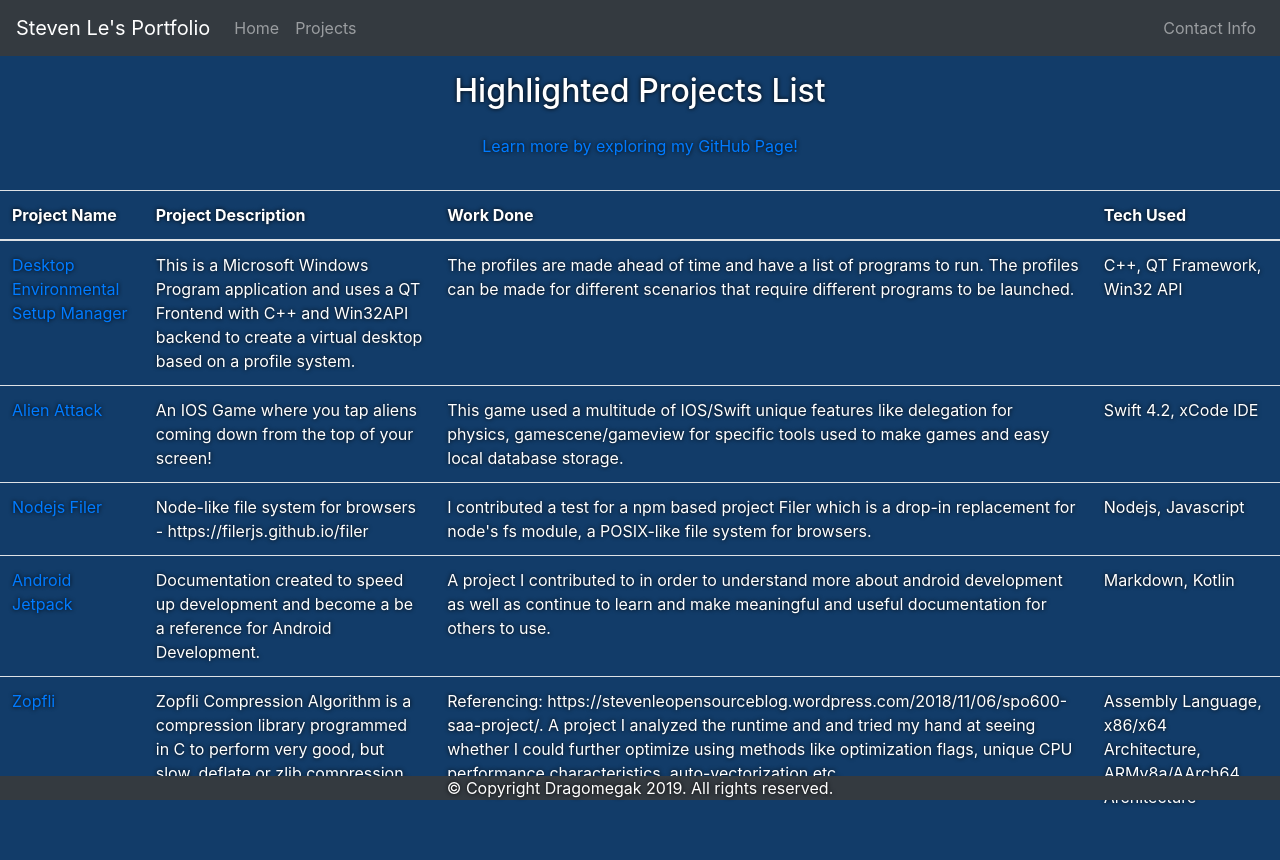
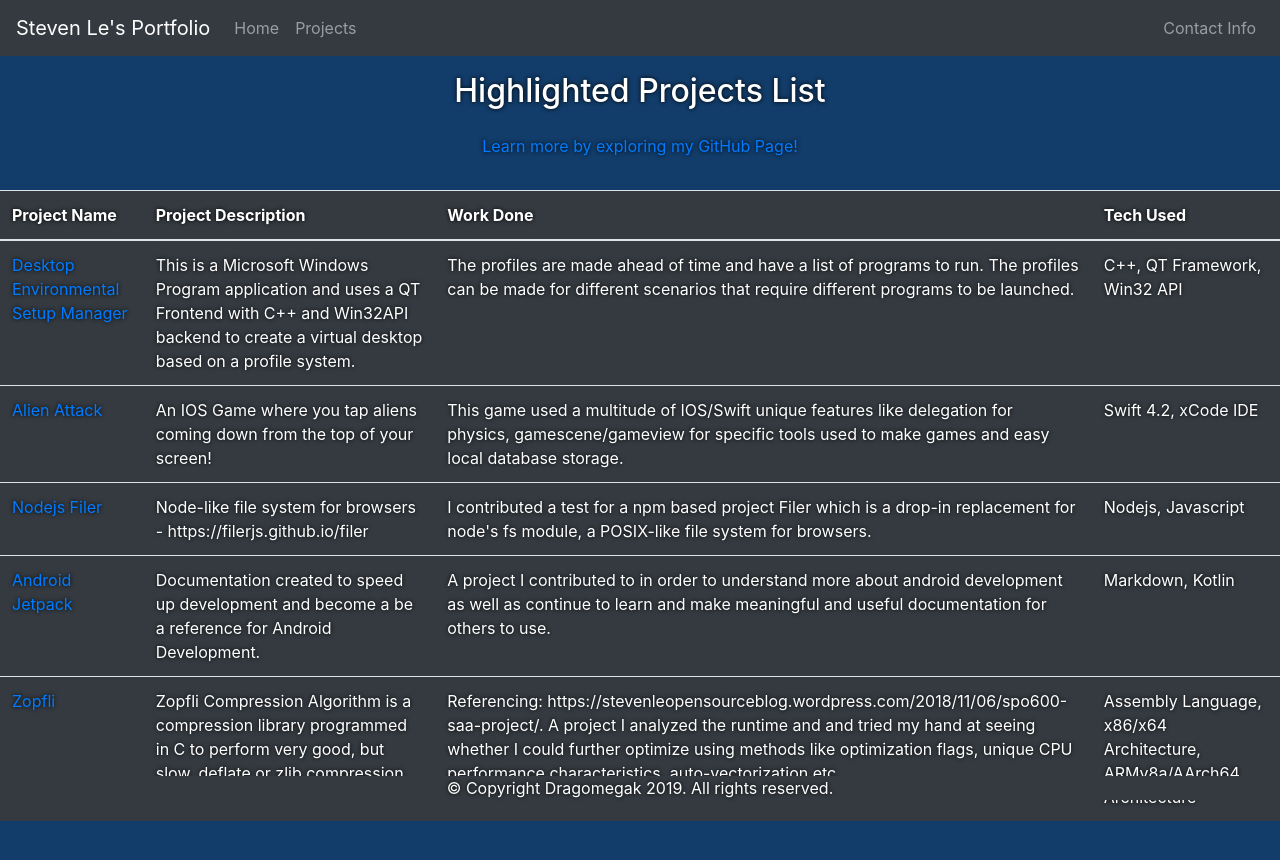
Before and after one commit to Dragomegak/mainWebsiteReact, a React (Create React App) app: page /#/projects in a window 1280 px wide. Shown: the top 860 px of the page. Built offline with nearby package versions, Linux system fonts and the light colour scheme.

Commit message:
Bypassed Table styling, need to style every row

```diff
--- a/src/components/projects.jsx
+++ b/src/components/projects.jsx
@@ -11,9 +11,9 @@ class Projects extends Component {
         <div class="website-background">
             <h2 class="project-title">Highlighted Projects List</h2>
             <p class="github-link"><a href="https://github.com/Dragomegak">Learn more by exploring my GitHub Page!</a></p>
-            <Table class="table-background">
+            <Table>
                 <thead>
-                    <tr>
+                    <tr class="table-background">
                         <th class="project-text">Project Name</th>
                         <th class="project-text">Project Description</th>
                         <th class="project-text">Work Done</th>
@@ -23,7 +23,7 @@ class Projects extends Component {
                 <tbody>
                     {PostData.map((postDetail, index)=>{
                         return (
-                            <tr>
+                            <tr class="table-background">
                                 <td class="project-text"><a href={postDetail.link}>{postDetail.name}</a></td>
                                 <td class="project-text">{postDetail.description}</td>
                                 <td class="project-text">{postDetail.workDescription}</td>
```
